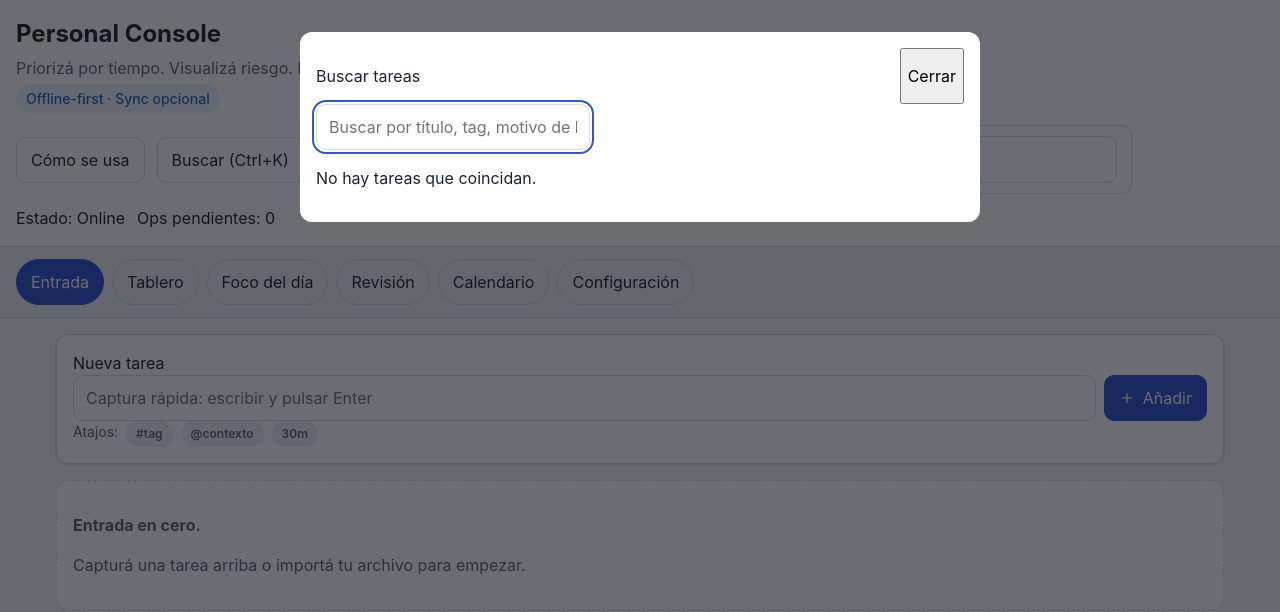
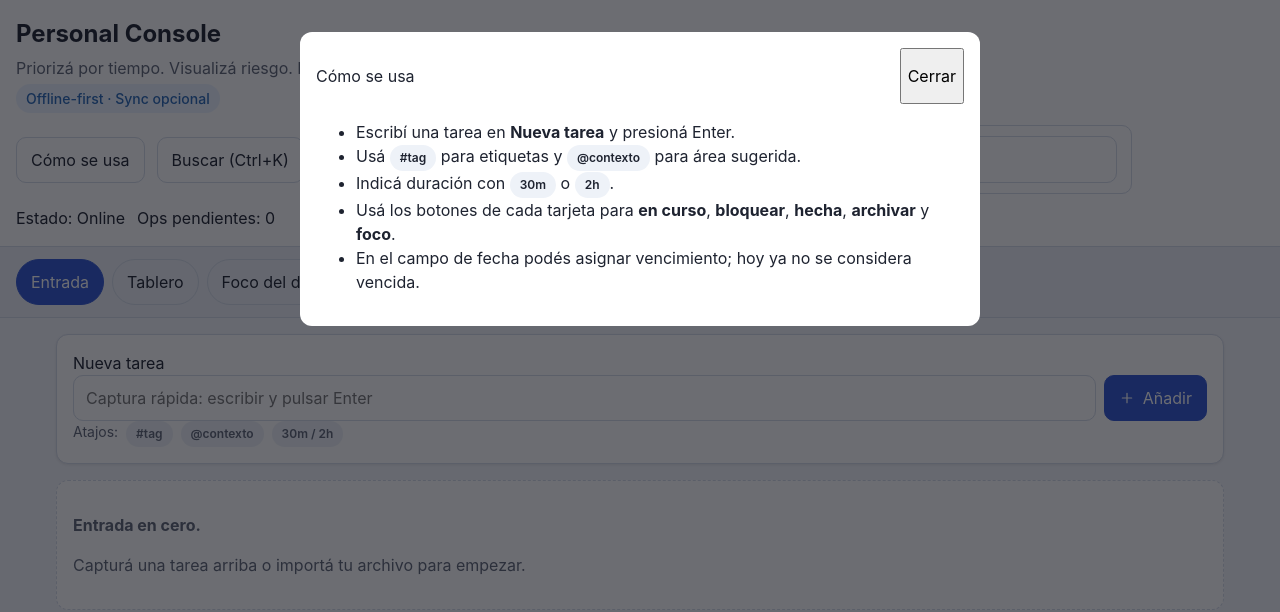
Before and after one commit to joelmanrique91-lgtm/personal-console, a React (Vite) app: page / in a window 1280 px wide. Both pictures are taken after a click on the button "Cómo se usa". Shown: the top 612 px of the page. Built offline with nearby package versions, Linux system fonts and the light colour scheme.

Commit message:
Improve UX clarity for help, task actions, and sync settings

```diff
--- a/src/App.tsx
+++ b/src/App.tsx
@@ -36,7 +36,7 @@ import {
   setFocusTaskId,
   setSyncSettings
 } from "./sync/storage";
-import { isSameDay } from "./utils/date";
+import { dateInputToIso, isSameDay } from "./utils/date";
 import { parseQuickInput } from "./utils/quickParser";
 import { computeRisk, enrichTaskRisk } from "./utils/risk";
 import "./styles/app.css";
@@ -91,6 +91,7 @@ export function App() {
   const { state, dispatch, actions } = useStore();
   const [view, setView] = useState<View>("inbox");
   const [paletteOpen, setPaletteOpen] = useState(false);
+  const [helpOpen, setHelpOpen] = useState(false);
   const [paletteQuery, setPaletteQuery] = useState("");
   const [statusMessage, setStatusMessage] = useState("");
   const [webAppUrl, setWebAppUrl] = useState("");
@@ -112,6 +113,7 @@ export function App() {
   const [statusFilter, setStatusFilter] = useState<Status | "all">("all");
   const [showDone, setShowDone] = useState(false);
   const [detailTaskId, setDetailTaskId] = useState<string | null>(null);
+  const [showDebugSync, setShowDebugSync] = useState(false);
   const [streamFilter, setStreamFilter] = useState<TaskStream | "all">("all");
   const [priorityFilter, setPriorityFilter] = useState<TaskPriority | "all">(
     "all"
@@ -494,7 +496,7 @@ export function App() {
           <button
             type="button"
             className="btn btn--ghost"
-            onClick={() => setPaletteOpen(true)}
+            onClick={() => setHelpOpen(true)}
           >
             Cómo se usa
           </button>
@@ -584,7 +586,10 @@ export function App() {
                   key={task.id}
                   task={task}
                   onSetLane={(lane) => handleSetLane(task, lane)}
-                  onSetStatus={(status) => actions.setStatus(task.id, status)}
+                  onSetStatus={(status) => {
+                    if (status === "archived" && !window.confirm("¿Archivar esta tarea?")) return;
+                    actions.setStatus(task.id, status);
+                  }}
                   onBlock={() => {
                     const reason = window.prompt("Motivo de bloqueo")?.trim();
                     if (reason) actions.setStatus(task.id, "blocked", reason);
@@ -683,9 +688,10 @@ export function App() {
                       >
                         <TaskCard
                           task={task}
-                          onSetStatus={(status) =>
-                            actions.setStatus(task.id, status)
-                          }
+                          onSetStatus={(status) => {
+                            if (status === "archived" && !window.confirm("¿Archivar esta tarea?")) return;
+                            actions.setStatus(task.id, status);
+                          }}
                           onSetLane={(nextLane) =>
                             handleSetLane(task, nextLane)
                           }
@@ -785,16 +791,19 @@ export function App() {
               setDetailTaskId(taskId);
               setView("board");
             }}
-            onMovePendingToToday={() =>
-              todayPending.forEach((task) => actions.setLane(task.id, "P0"))
-            }
-            onClearTrash={() =>
-              tasksWithRisk
-                .filter(
-                  (task) => task.status === "backlog" && task.title.length < 3
-                )
-                .forEach((task) => actions.deleteTask(task.id))
-            }
+            onMovePendingToToday={() => {
+              if (!todayPending.length) return;
+              if (!window.confirm(`Se moverán ${todayPending.length} tareas pendientes a Hoy. ¿Continuar?`)) return;
+              todayPending.forEach((task) => actions.setLane(task.id, "P0"));
+            }}
+            onClearTrash={() => {
+              const trashTasks = tasksWithRisk.filter(
+                (task) => task.status === "backlog" && task.title.length < 3
+              );
+              if (!trashTasks.length) return;
+              if (!window.confirm(`Se borrarán ${trashTasks.length} tareas basura. Esta acción no se puede deshacer. ¿Continuar?`)) return;
+              trashTasks.forEach((task) => actions.deleteTask(task.id));
+            }}
           />
         </section>
       ) : null}
@@ -1103,7 +1112,15 @@ export function App() {
                 {syncAlert}
               </p>
             ) : null}
-            <div className="settings__status-grid">
+            <button
+              type="button"
+              className="btn btn--ghost btn--sm"
+              onClick={() => setShowDebugSync((prev) => !prev)}
+            >
+              {showDebugSync ? "Ocultar detalles técnicos" : "Mostrar detalles técnicos"}
+            </button>
+            {showDebugSync ? (
+              <div className="settings__status-grid">
               <p>Debug Sync</p>
               <p>webAppUrl: {webAppUrl || "--"}</p>
               <p>effectiveSyncBase: {resolveEffectiveSyncBase(webAppUrl || "")}</p>
@@ -1131,6 +1148,7 @@ export function App() {
                 {diagSummary ? JSON.stringify(diagSummary) : "--"}
               </p>
             </div>
+            ) : null}
             {lastStatus ? (
               <p className="settings__status">{lastStatus}</p>
             ) : null}
@@ -1249,7 +1267,7 @@ export function App() {
                   actions.updateTask({
                     ...detailTask,
                     dueDate: e.target.value
-                      ? new Date(e.target.value).toISOString()
+                      ? dateInputToIso(e.target.value)
                       : undefined
                   })
                 }
@@ -1325,6 +1343,30 @@ export function App() {
         </div>
       ) : null}
 
+
+      {helpOpen ? (
+        <div className="palette" onClick={() => setHelpOpen(false)}>
+          <div
+            className="palette__panel"
+            onClick={(event) => event.stopPropagation()}
+          >
+            <div className="palette__header">
+              <p>Cómo se usa</p>
+              <button type="button" onClick={() => setHelpOpen(false)}>
+                Cerrar
+              </button>
+            </div>
+            <ul>
+              <li>Escribí una tarea en <strong>Nueva tarea</strong> y presioná Enter.</li>
+              <li>Usá <span className="badge">#tag</span> para etiquetas y <span className="badge">@contexto</span> para área sugerida.</li>
+              <li>Indicá duración con <span className="badge">30m</span> o <span className="badge">2h</span>.</li>
+              <li>Usá los botones de cada tarjeta para <strong>en curso</strong>, <strong>bloquear</strong>, <strong>hecha</strong>, <strong>archivar</strong> y <strong>foco</strong>.</li>
+              <li>En el campo de fecha podés asignar vencimiento; hoy ya no se considera vencida.</li>
+            </ul>
+          </div>
+        </div>
+      ) : null}
+
       {paletteOpen ? (
         <div className="palette" onClick={() => setPaletteOpen(false)}>
           <div
--- a/src/components/TaskCard.tsx
+++ b/src/components/TaskCard.tsx
@@ -1,5 +1,6 @@
 import { PriorityLane, Status, Task } from "../store/types";
 import { BlockIcon, CheckIcon, FocusIcon } from "../ui/icons";
+import { calendarDayDiff, dateInputToIso } from "../utils/date";
 
 const statusLabels: Record<Status, string> = {
   backlog: "Backlog",
@@ -25,7 +26,7 @@ interface TaskCardProps {
 
 function getDueSemaforo(task: Task): "ok" | "warn" | "danger" | "none" {
   if (!task.dueDate) return "none";
-  const days = Math.ceil((new Date(task.dueDate).getTime() - Date.now()) / (24 * 60 * 60 * 1000));
+  const days = calendarDayDiff(task.dueDate);
   if (days < 0) return "danger";
   if (days <= 3) return "warn";
   return "ok";
@@ -34,7 +35,7 @@ function getDueSemaforo(task: Task): "ok" | "warn" | "danger" | "none" {
 function dueLabel(task: Task): string {
   if (!task.dueDate) return "Sin fecha";
   const due = new Date(task.dueDate);
-  const days = Math.ceil((due.getTime() - Date.now()) / (24 * 60 * 60 * 1000));
+  const days = calendarDayDiff(task.dueDate);
   if (days < 0) return "Vencida";
   if (days <= 3) return `Vence en ${Math.max(days, 0)} día(s)`;
   return due.toLocaleDateString("es-ES");
@@ -77,13 +78,13 @@ export function TaskCard({ task, onSelect, onSetStatus, onSetLane, onSetDueDate,
         <div className="task-card__actions" onClick={(event) => event.stopPropagation()}>
           {onSetStatus ? (
             <>
-              <button type="button" className="icon-btn" aria-label="Marcar en curso" onClick={() => onSetStatus("in_progress")}><FocusIcon width={16} height={16} /></button>
-              <button type="button" className="icon-btn" aria-label="Bloquear" onClick={onBlock}><BlockIcon width={16} height={16} /></button>
-              <button type="button" className="icon-btn" aria-label="Marcar hecha" onClick={() => onSetStatus("done")}><CheckIcon width={16} height={16} /></button>
-              <button type="button" className="btn btn--ghost btn--sm" onClick={() => onSetStatus("archived")}>Archivar</button>
+              <button type="button" className="icon-btn" aria-label="Marcar en curso" title="Marcar en curso" onClick={() => onSetStatus("in_progress")}><FocusIcon width={16} height={16} /></button>
+              <button type="button" className="icon-btn" aria-label="Bloquear" title="Bloquear" onClick={onBlock}><BlockIcon width={16} height={16} /></button>
+              <button type="button" className="icon-btn" aria-label="Marcar hecha" title="Marcar como hecha" onClick={() => onSetStatus("done")}><CheckIcon width={16} height={16} /></button>
+              <button type="button" className="btn btn--ghost btn--sm" title="Archivar tarea" onClick={() => onSetStatus("archived")}>Archivar</button>
             </>
           ) : null}
-          {onSetFocus ? <button type="button" className="btn btn--secondary btn--sm" onClick={onSetFocus}><FocusIcon width={16} height={16} /> Foco</button> : null}
+          {onSetFocus ? <button type="button" className="btn btn--secondary btn--sm" title="Poner en foco" onClick={onSetFocus}><FocusIcon width={16} height={16} /> Foco</button> : null}
           {onSetLane ? (
             <select value={task.priorityLane} onChange={(event) => onSetLane(event.target.value as PriorityLane)} aria-label="Asignar carril">
               {Object.entries(laneLabels).map(([value, label]) => <option key={value} value={value}>{value} · {label}</option>)}
@@ -92,7 +93,7 @@ export function TaskCard({ task, onSelect, onSetStatus, onSetLane, onSetDueDate,
           {onSetDueDate ? (
             <label className="sr-only" htmlFor={`due-${task.id}`}>Definir fecha</label>
           ) : null}
-          {onSetDueDate ? <input id={`due-${task.id}`} type="date" value={task.dueDate ? task.dueDate.slice(0, 10) : ""} onChange={(event) => onSetDueDate(event.target.value ? new Date(event.target.value).toISOString() : undefined)} aria-label="Definir fecha" /> : null}
+          {onSetDueDate ? <input id={`due-${task.id}`} type="date" value={task.dueDate ? task.dueDate.slice(0, 10) : ""} onChange={(event) => onSetDueDate(event.target.value ? dateInputToIso(event.target.value) : undefined)} aria-label="Definir fecha" /> : null}
         </div>
       ) : null}
     </article>
--- a/src/components/TaskInput.tsx
+++ b/src/components/TaskInput.tsx
@@ -1,5 +1,6 @@
-import { useId, useState } from "react";
+import { useId, useMemo, useState } from "react";
 import { PlusIcon } from "../ui/icons";
+import { parseQuickInput } from "../utils/quickParser";
 
 interface TaskInputProps {
   onAdd: (value: string) => void;
@@ -9,6 +10,8 @@ export function TaskInput({ onAdd }: TaskInputProps) {
   const [value, setValue] = useState("");
   const inputId = useId();
   const helperId = useId();
+
+  const parsedPreview = useMemo(() => parseQuickInput(value), [value]);
 
   const handleSubmit = () => {
     if (!value.trim()) return;
@@ -33,8 +36,17 @@ export function TaskInput({ onAdd }: TaskInputProps) {
         </button>
       </div>
       <p id={helperId} className="task-input__helper">
-        Atajos: <span className="badge">#tag</span> <span className="badge">@contexto</span> <span className="badge">30m</span>
+        Atajos: <span className="badge">#tag</span> <span className="badge">@contexto</span> <span className="badge">30m / 2h</span>
       </p>
+      {value.trim() ? (
+        <div className="task-input__preview" aria-live="polite">
+          {parsedPreview.tags.map((tag) => (
+            <span key={tag} className="badge">#{tag}</span>
+          ))}
+          {parsedPreview.stream ? <span className="badge">@{parsedPreview.stream}</span> : null}
+          {parsedPreview.estimateMin ? <span className="badge">{parsedPreview.estimateMin}m</span> : null}
+        </div>
+      ) : null}
     </section>
   );
 }
--- a/src/styles/app.css
+++ b/src/styles/app.css
@@ -70,6 +70,7 @@ input,select,textarea { border:1px solid var(--border); background:var(--surface
 .task-input__composer { display:flex; gap:var(--s-2); flex-wrap:wrap; }
 .task-input input { flex:1; min-width:220px; }
 .task-input__helper { margin:0; color:var(--muted); display:flex; gap:var(--s-2); flex-wrap:wrap; font-size:var(--fs-2); }
+.task-input__preview { display:flex; gap:var(--s-2); flex-wrap:wrap; margin-top:var(--s-2); }
 
 .badge { display:inline-flex; align-items:center; border-radius:999px; padding:4px 10px; background:var(--surface-2); font-size:var(--fs-1); font-weight:var(--fw-semibold); }
 .badge--status-backlog { background: var(--info-bg); color: var(--info); }
@@ -122,6 +123,7 @@ input,select,textarea { border:1px solid var(--border); background:var(--surface
 
 .settings { display:flex; flex-direction:column; gap:var(--s-4); background:var(--surface); padding:var(--s-5); border-radius:var(--r-4); box-shadow:var(--shadow-2); }
 .settings__status-grid,.settings__results { display:grid; grid-template-columns: repeat(auto-fit,minmax(220px,1fr)); gap:var(--s-3); }
+.settings__status-grid p { overflow-wrap:anywhere; }
 .settings__results pre { background:var(--surface-2); border-radius:var(--r-2); padding:var(--s-3); margin:0; }
 
 .palette { position:fixed; inset:0; background:rgb(11 13 20 / 60%); display:flex; justify-content:center; align-items:flex-start; padding:var(--s-6) var(--s-4); animation: fade var(--t-med) var(--ease); }
--- a/src/utils/date.ts
+++ b/src/utils/date.ts
@@ -34,3 +34,14 @@ export function endOfWeek(date = new Date()): Date {
 export function toIsoDate(date: Date): string {
   return date.toISOString();
 }
+
+export function dateInputToIso(dateInput: string): string {
+  const [year, month, day] = dateInput.split("-").map(Number);
+  return new Date(year, (month ?? 1) - 1, day ?? 1, 12, 0, 0, 0).toISOString();
+}
+
+export function calendarDayDiff(dateIso: string, compare = new Date()): number {
+  const target = startOfDay(new Date(dateIso));
+  const base = startOfDay(compare);
+  return Math.ceil((target.getTime() - base.getTime()) / (24 * 60 * 60 * 1000));
+}
```
Also changed, not shown: src/utils/quickParser.ts (+7 -4 lines).
